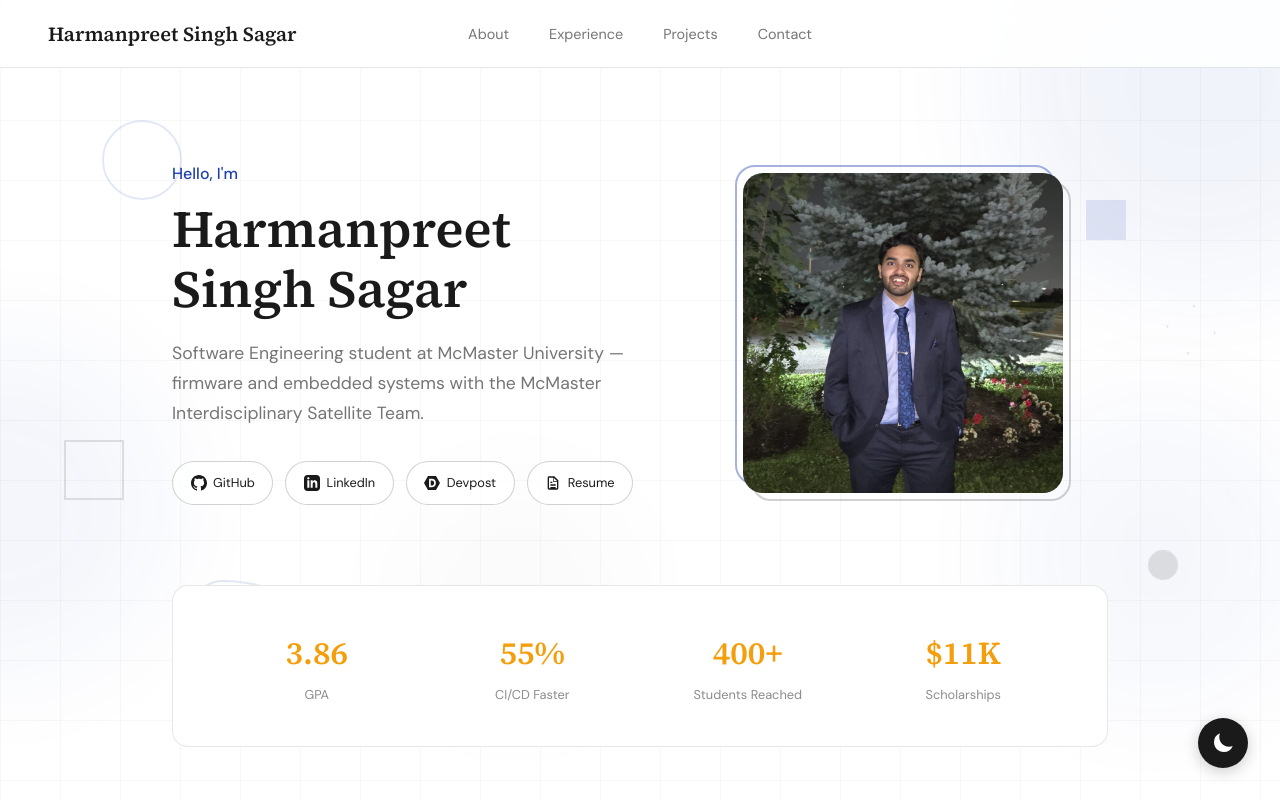
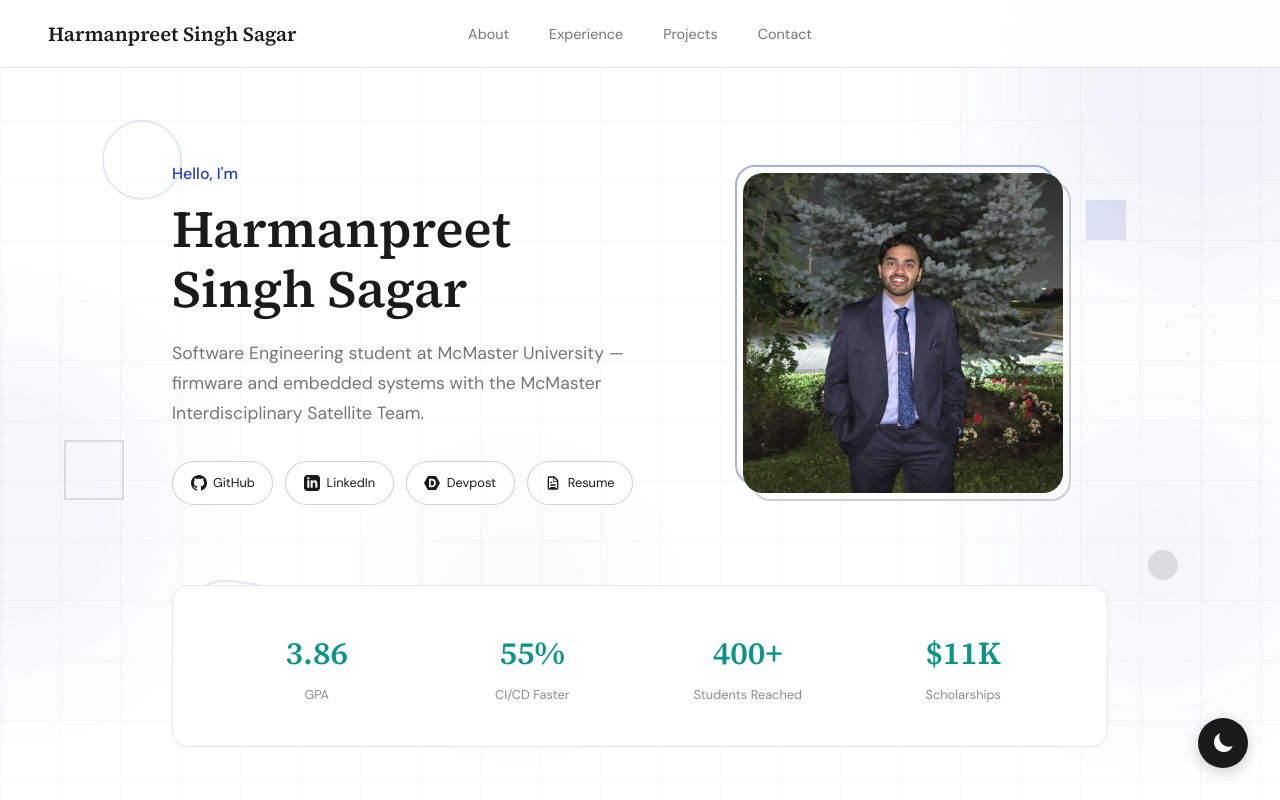
Before and after one commit to harmanpreet-sagar/personal-website, a Next.js app: page / in a window 1280 px wide. Shown: the top 800 px of the page. Built offline with nearby package versions, Linux system fonts and the light colour scheme.

Commit message:
Update app/globals.css: revise hero styling, adjust layout, and improve profile image appearance

```diff
--- a/app/globals.css
+++ b/app/globals.css
@@ -2,14 +2,14 @@
   --bg: #FFFFFF;
   --text: #1A1A1A;
   --accent: #1E40AF;
-  --pop: #F59E0B;
+  --pop: #0D9488;
 }
 
 [data-theme="dark"] {
   --bg: #0F0F0F;
   --text: #F5F5F5;
   --accent: #60A5FA;
-  --pop: #FBBF24;
+  --pop: #2DD4BF;
 }
 
 [data-theme="dark"] body {
@@ -61,7 +61,7 @@
 }
 
 [data-theme="dark"] .metric {
-  background: rgba(251, 191, 36, 0.15);
+  background: rgba(45, 212, 191, 0.15);
 }
 
 [data-theme="dark"] .project-card {
@@ -75,11 +75,11 @@
 }
 
 [data-theme="dark"] .project-highlight {
-  background: rgba(251, 191, 36, 0.15);
+  background: rgba(45, 212, 191, 0.15);
 }
 
 [data-theme="dark"] .project-award {
-  background: rgba(251, 191, 36, 0.15);
+  background: rgba(45, 212, 191, 0.15);
 }
 
 [data-theme="dark"] .project-tech span {
@@ -820,7 +820,7 @@ section {
   align-items: baseline;
   gap: 0.4rem;
   padding: 0.5rem 1rem;
-  background: rgba(245, 158, 11, 0.1);
+  background: rgba(13, 148, 136, 0.12);
   border-radius: 8px;
   font-size: 0.85rem;
 }
@@ -916,7 +916,7 @@ section {
   align-items: baseline;
   gap: 0.3rem;
   padding: 0.35rem 0.7rem;
-  background: rgba(245, 158, 11, 0.1);
+  background: rgba(13, 148, 136, 0.12);
   border-radius: 6px;
   font-size: 0.75rem;
 }
@@ -936,7 +936,7 @@ section {
   align-items: center;
   gap: 0.4rem;
   padding: 0.4rem 0.8rem;
-  background: rgba(245, 158, 11, 0.12);
+  background: rgba(13, 148, 136, 0.12);
   border-radius: 6px;
   font-size: 0.75rem;
   color: var(--pop);
```
